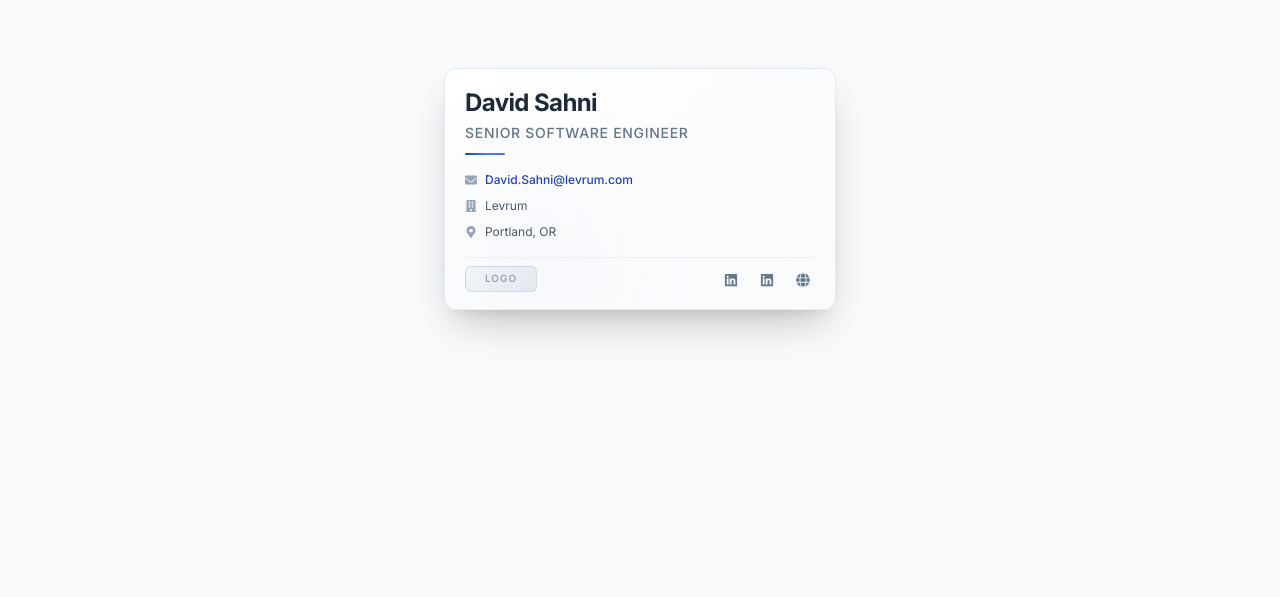
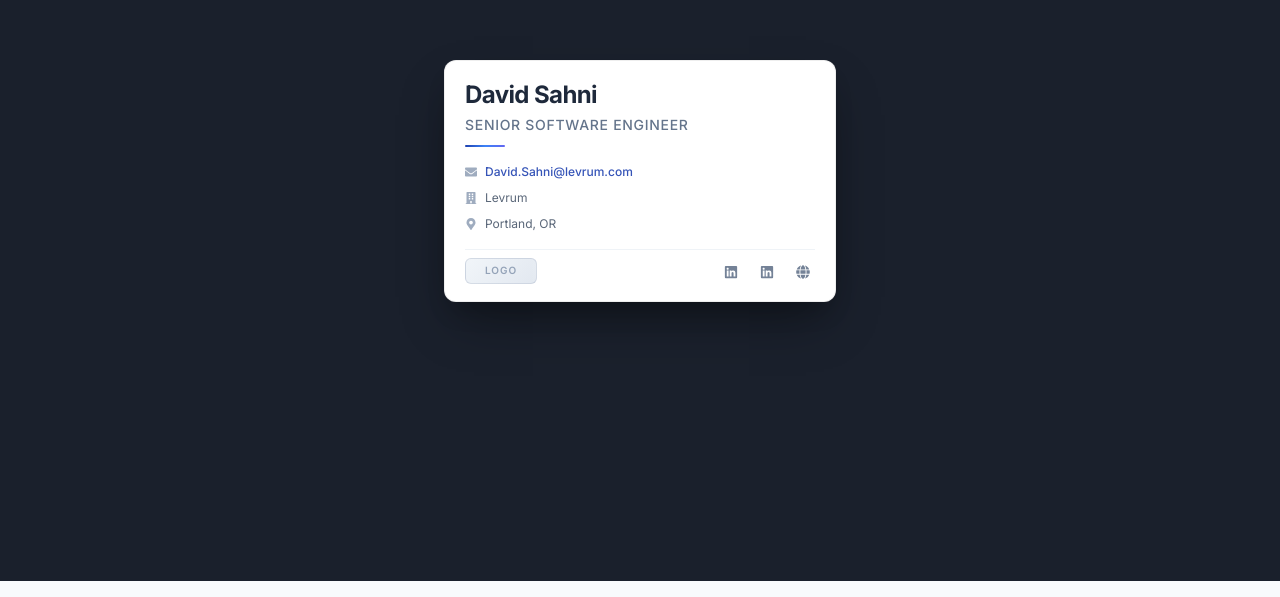
Before and after one commit to DavidSahni/Business-Card-Site, a React (Vite) app: page / in a window 1280 px wide. Shown: the part 219-816 px from the top of the page. Built offline with nearby package versions, Linux system fonts and the light colour scheme.

Commit message:
add dark background and remove margin from body element

```diff
--- a/src/components/Layout.jsx
+++ b/src/components/Layout.jsx
@@ -18,9 +18,9 @@ function Layout({ children, className = '', variant = 'default' }) {
 
 	// Background variants for different themes
 	const backgroundVariants = {
-		default: "bg-gradient-to-br from-slate-50 via-blue-50 to-indigo-100",
-		professional: "bg-gradient-to-br from-slate-800 via-slate-700 to-slate-900",
-		modern: "bg-gradient-to-br from-blue-50 via-indigo-50 to-purple-50"
+		default: "bg-slate-100",
+		professional: "dark-background",
+		modern: "bg-blue-50"
 	};
 
 	// Simplified container for the business card
--- a/src/styles/design-system.css
+++ b/src/styles/design-system.css
@@ -23,6 +23,12 @@ body {
   line-height: 1.5;
   color: var(--color-text-primary);
   background-color: var(--color-bg-secondary);
+  margin: 0;
+}
+
+/* Dark background for professional layout */
+.dark-background {
+  background: #1a202c !important;
 }
 
 
@@ -44,23 +50,17 @@ body {
   /* Business card proportions - roughly 3.5" x 2" scaled up */
   width: 350px;
   height: 200px;
-  background:
-    radial-gradient(circle at 20% 80%, rgba(120, 119, 198, 0.03) 0%, transparent 50%),
-    radial-gradient(circle at 80% 20%, rgba(255, 255, 255, 0.15) 0%, transparent 50%),
-    linear-gradient(135deg, #ffffff 0%, #f8fafc 100%);
+  background: #ffffff !important;
   border-radius: 12px;
   box-shadow:
-    0 20px 40px -12px rgba(0, 0, 0, 0.25),
-    0 8px 16px -8px rgba(0, 0, 0, 0.1),
-    inset 0 1px 0 rgba(255, 255, 255, 0.6),
-    inset 0 0 0 1px rgba(255, 255, 255, 0.1);
-  border: 1px solid rgba(226, 232, 240, 0.8);
+    0 25px 50px -12px rgba(0, 0, 0, 0.4),
+    0 15px 25px -8px rgba(0, 0, 0, 0.2);
+  border: 1px solid rgba(200, 200, 200, 0.3);
   position: relative;
   display: flex;
   flex-direction: column;
   padding: 20px;
   transition: all 0.3s ease;
-  backdrop-filter: blur(10px);
   overflow: hidden;
 }
 
@@ -71,21 +71,15 @@ body {
   left: 0;
   right: 0;
   bottom: 0;
-  background:
-    repeating-linear-gradient(45deg,
-      transparent,
-      transparent 1px,
-      rgba(255, 255, 255, 0.03) 1px,
-      rgba(255, 255, 255, 0.03) 2px);
+  background: rgba(255, 255, 255, 0.1);
   pointer-events: none;
 }
 
 .modern-business-card:hover {
-  transform: translateY(-4px) scale(1.02);
+  transform: translateY(-6px) scale(1.02);
   box-shadow:
-    0 30px 60px -12px rgba(0, 0, 0, 0.35),
-    0 18px 36px -18px rgba(0, 0, 0, 0.2),
-    inset 0 1px 0 rgba(255, 255, 255, 0.8);
+    0 35px 70px -12px rgba(0, 0, 0, 0.5),
+    0 25px 45px -18px rgba(0, 0, 0, 0.3);
 }
 
 /* Card Header - Name and Title (Top Left) */
```
